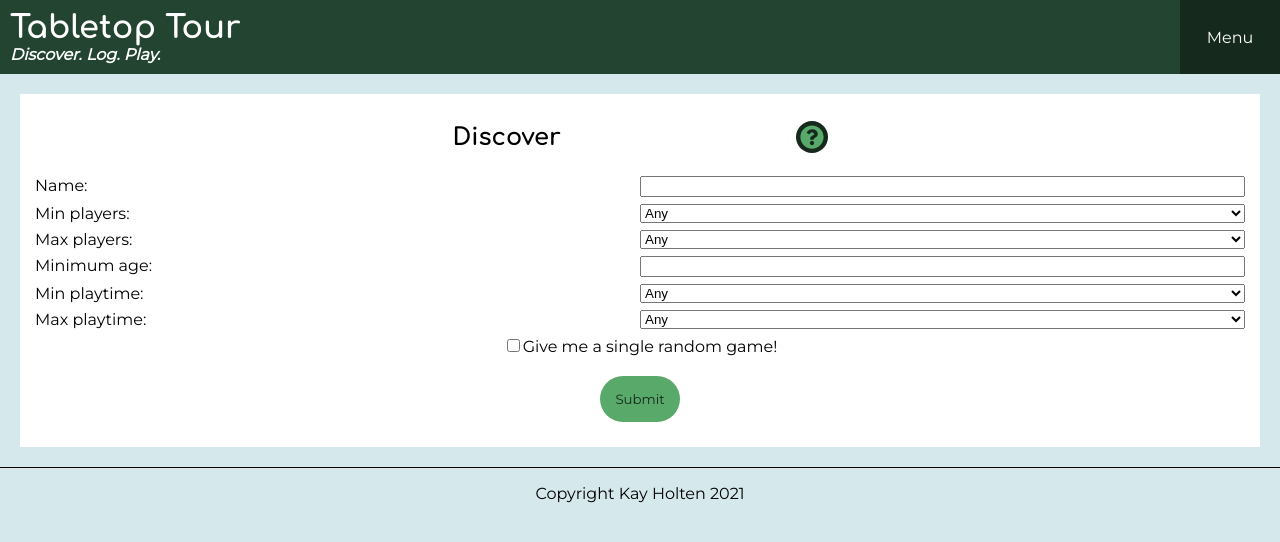
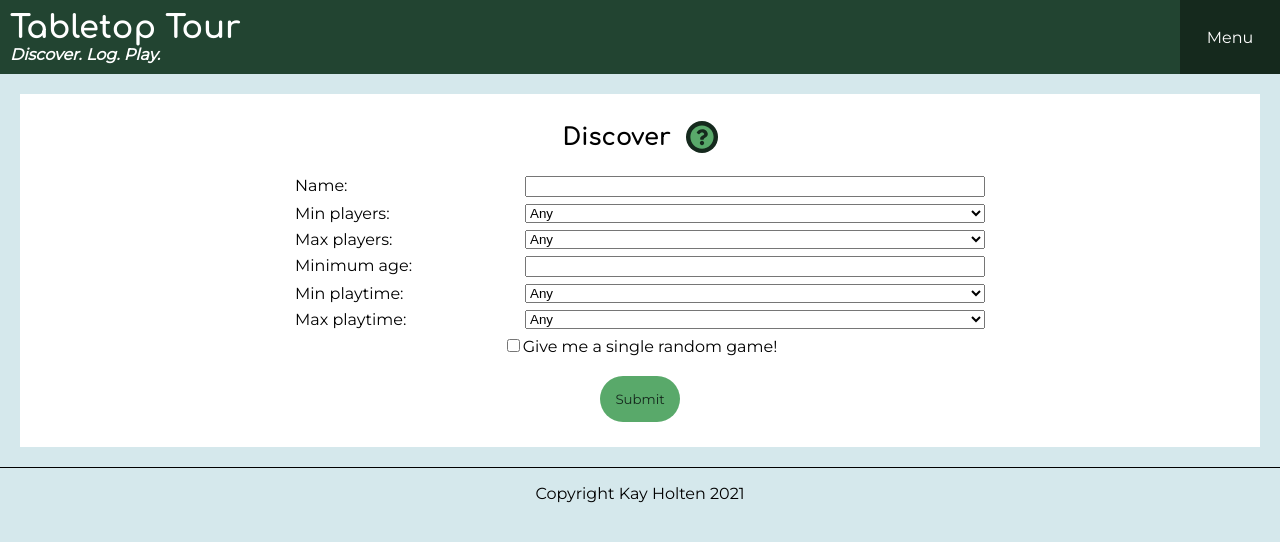
Before and after one commit to kayleidoscope/tabletop-tour-app, a React (Create React App) app: page /discover in a window 1280 px wide. Shown: the top 542 px of the page. Built offline with nearby package versions, Linux system fonts and the light colour scheme; no server answers.

Commit message:
fixes small styling errors on Safari

```diff
--- a/src/Discover/Discover.css
+++ b/src/Discover/Discover.css
@@ -11,13 +11,13 @@
 
 .discover h2 {
     display: inline;
+    margin-right: 15px;
 }
 
 .discover .page-header {
-    width: 50%;
     margin: auto;
     display: flex;
-    justify-content: space-around;
+    justify-content: center;
     align-items: center;
 }
 
--- a/src/Discover/Discover.js
+++ b/src/Discover/Discover.js
@@ -159,7 +159,7 @@ class Discover extends Component {
                     randomChanged={this.randomChanged}
                 />
                 {this.state.submitSent && <h3>Search Results</h3>}
-                {this.state.submitSent && <GamesList games={this.state.games} descriptions={true}/>}
+                {this.state.submitSent && <GamesList games={this.state.games} descriptions={true} className="results"/>}
                 {this.state.submitSent && this.state.games.length === 0 && <p>No games found. Try different search parameters.</p>}
             </section>
         )
--- a/src/GamesItem/GamesItem.css
+++ b/src/GamesItem/GamesItem.css
@@ -21,6 +21,7 @@
 .gamesItem img {
     margin: 5px;
     width: 50%;
+    max-height: 150px;
 }
 
 .gamesItem .on {
--- a/src/SearchForm/SearchForm.css
+++ b/src/SearchForm/SearchForm.css
@@ -1,7 +1,7 @@
 .search-fields {
     display: grid;
     row-gap: 7px;
-    grid-template-columns: 1fr 1fr;
+    grid-template-columns: 1fr 2fr;
     padding: 5px;
 }
 
@@ -14,3 +14,8 @@
     margin: 15px auto;
     display: block;
 }
+
+.search {
+    max-width: 700px;
+    margin: auto;
+}
```
Also changed, not shown: 1 other file (tests, documents, lock files or other folders).
